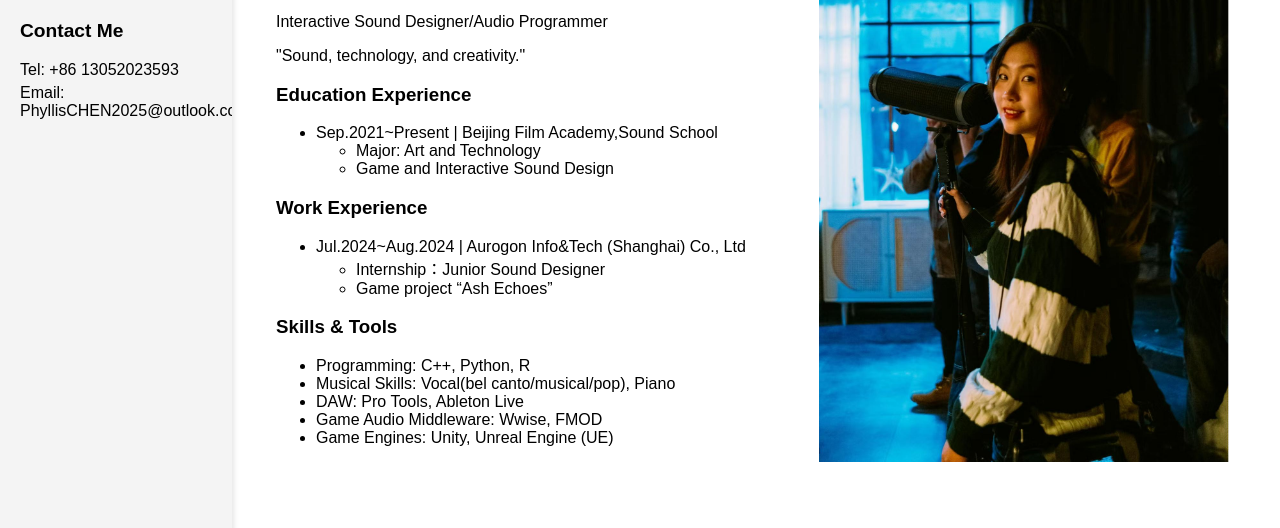
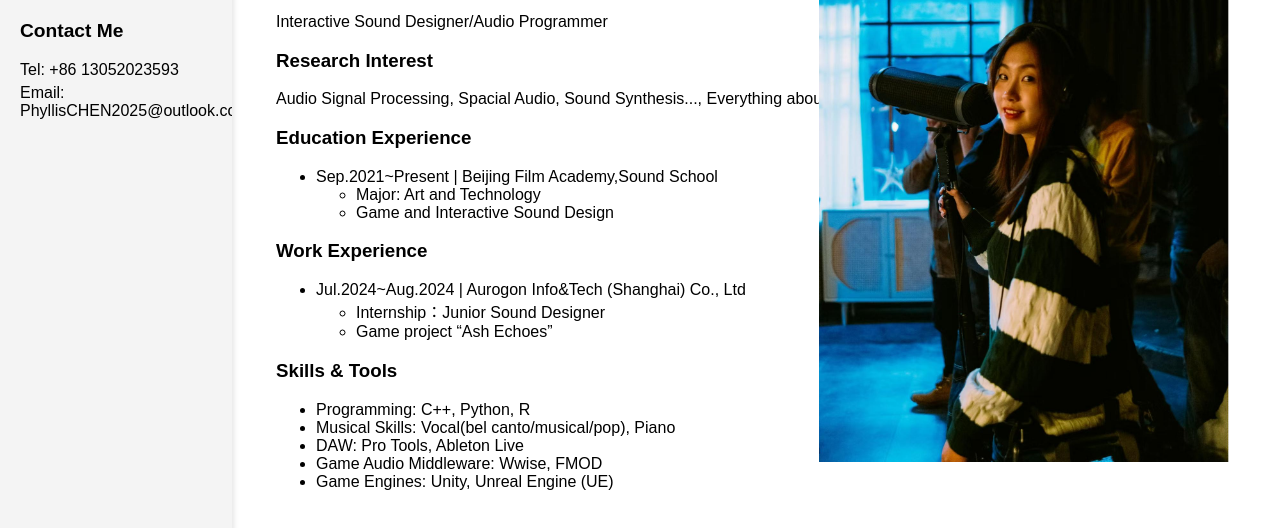
Before and after one commit to OHC-CHO/Portfolio-Website, a plain HTML site: page index.html in a window 1280 px wide. Shown: the part 184-712 px from the top of the page. Drawn offline with Linux system fonts and the light colour scheme.

Commit message:
Add files via upload

```diff
--- a/index.html
+++ b/index.html
@@ -37,7 +37,8 @@
       <h2>About Me</h2>
       <p>Qi’zhen CHEN</p>
       <p>Interactive Sound Designer/Audio Programmer</p>
-      <p>"Sound, technology, and creativity."</p>
+      <h3>Research Interest</h3>
+      <p>Audio Signal Processing, Spacial Audio, Sound Synthesis..., Everything about sound! </p>
 
       <div class="about-photo-container">
         <div class="about-photo">
```
